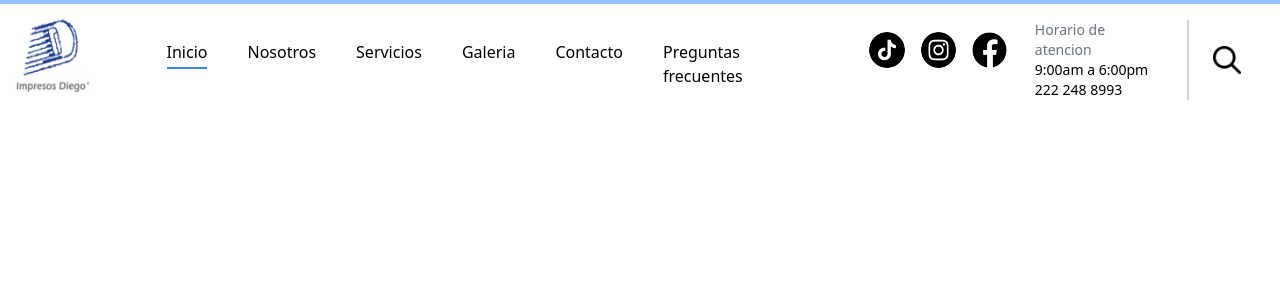
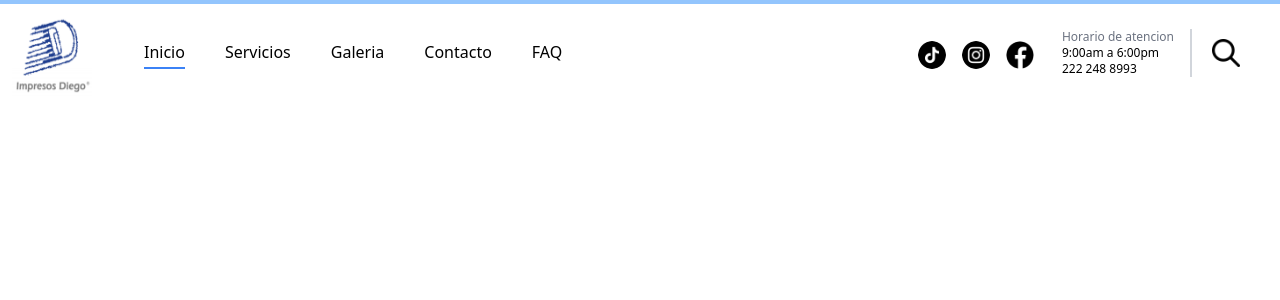
Before and after one commit to EmilioPG13/Impresos-Diego, a React (Vite) app: page / in a window 1280 px wide. Shown: the top 300 px of the page. Built offline with nearby package versions, Linux system fonts and the light colour scheme.

Commit message:
🚧 refactor: Update Header component to include clickable logo, handle link clicks, and improve social media icons.
Worked on the responsive design for 1024px

```diff
--- a/src/components/Header.jsx
+++ b/src/components/Header.jsx
@@ -30,16 +30,13 @@ function Header() {
                 <div className='flex mb-1'>
                     <h1>
                         <button onClick={() => handleLinkClick('Inicio')} style={{ cursor: 'pointer' }}>
-                            <img src={logo} className="w-20 h-20 m-3" alt="Logo" />
+                            <img src={logo} className="w-20 h-20 m-3 lg:w-15 lg:-h-15" alt="Logo" />
                         </button>
                     </h1>
                     <nav>
-                        <ul className='flex m-9 ml-16 gap-10'>
+                        <ul className='flex m-9 ml-10 gap-10 lg:gap-5 lg:ml-3 xl:gap-10 xl:ml-10 mx-auto'>
                             <li>
                                 <a href="#" className={`text-sky text-base ${selectedLink === 'Inicio' ? 'border-b-2 border-blue-500 pb-1' : ''}`} onClick={() => handleLinkClick('Inicio')}>Inicio</a>
-                            </li>
-                            <li>
-                                <a href="#" className={`text-sky text-base ${selectedLink === 'Nosotros' ? 'border-b-2 border-blue-500 pb-1' : ''}`} onClick={() => handleLinkClick('Nosotros')}>Nosotros</a>
                             </li>
                             <li>
                                 <a href="#" className={`text-sky text-base ${selectedLink === 'Servicios' ? 'border-b-2 border-blue-500 pb-1' : ''}`} onClick={() => handleLinkClick('Servicios')}>Servicios</a>
@@ -51,7 +48,7 @@ function Header() {
                                 <a href="#" className={`text-sky text-base ${selectedLink === 'Contacto' ? 'border-b-2 border-blue-500 pb-1' : ''}`} onClick={() => handleLinkClick('Contacto')}>Contacto</a>
                             </li>
                             <li>
-                                <a href="#" className={`text-sky text-base ${selectedLink === 'Preguntas frecuentes' ? 'border-b-2 border-blue-500 pb-1' : ''}`} onClick={() => handleLinkClick('Preguntas frecuentes')}>Preguntas frecuentes</a>
+                                <a href="#" className={`text-sky text-base ${selectedLink === 'Preguntas frecuentes' ? 'border-b-2 border-blue-500 pb-1' : ''}`} onClick={() => handleLinkClick('Preguntas frecuentes')}>FAQ</a>
                             </li>
                         </ul>
                     </nav>
@@ -59,28 +56,28 @@ function Header() {
 
                 {/* Right side of the header */}
                 <section>
-                    <div className='flex justify-between'>
+                    <div className='flex justify-between mb-1'>
                         <div className='flex justify-end space-x-4 m-5'>
                             <a href='https://www.tiktok.com/@idmx.printhouse?_t=8nUzmUyoKur&_r=1' className='text-lg'>
-                                <img src={tiktok} className="w-9 h-9 hover:scale-105 hover:bg-fuchsia-400 rounded-full" />
+                                <img src={tiktok} className="w-7 h-7 hover:scale-105 hover:bg-fuchsia-400 rounded-full" />
                             </a>
                             <a href='https://www.instagram.com/impresosdiego?igsh=MXZpcnM1aTJoNTNpMQ==' className='text-lg'>
-                                <img src={instagram} className="w-9 h-9 hover:scale-105 hover:bg-rose-400 rounded-full" />
+                                <img src={instagram} className="w-7 h-7 hover:scale-105 hover:bg-rose-400 rounded-full" />
                             </a>
                             <a href='https://www.facebook.com/profile.php?id=61560933800832&mibextid=LQQJ4d' className='text-lg'>
-                                <img src={facebook} className="w-9 h-9 hover:scale-105 hover:bg-blue-400 rounded-full" />
+                                <img src={facebook} className="w-7 h-7 hover:scale-105 hover:bg-blue-400 rounded-full" />
                             </a>
                         </div>
 
-                        <div className='flex flex-col space-y-0 m-2 mr-6 mb-5 border-r-2 border-gray-300 pr-6'>
-                            <p className='text-gray-500 text-sm'>Horario de atencion</p>
-                            <p className='text-sm'>9:00am a 6:00pm</p>
-                            <p className='text-sm'>222 248 8993</p>
+                        <div className='flex flex-col space-y-0 m-2 mr-5 mb-5 border-r-2 border-gray-300 pr-4'>
+                            <p className='text-gray-500 text-xs'>Horario de atencion</p>
+                            <p className='text-xs'>9:00am a 6:00pm</p>
+                            <p className='text-xs'>222 248 8993</p>
                         </div>
 
                         <div className='flex'>
                             <button onClick={toggleSearchBar}>
-                                <img src={search} className="w-7 h-7 mb-3 mr-6 cursor-pointer" />
+                                <img src={search} className="w-7 h-7 mb-3 mr-6 p-0 cursor-pointer" />
                             </button>
 
                             {/* Render search bar conditionally with transition*/}
```
